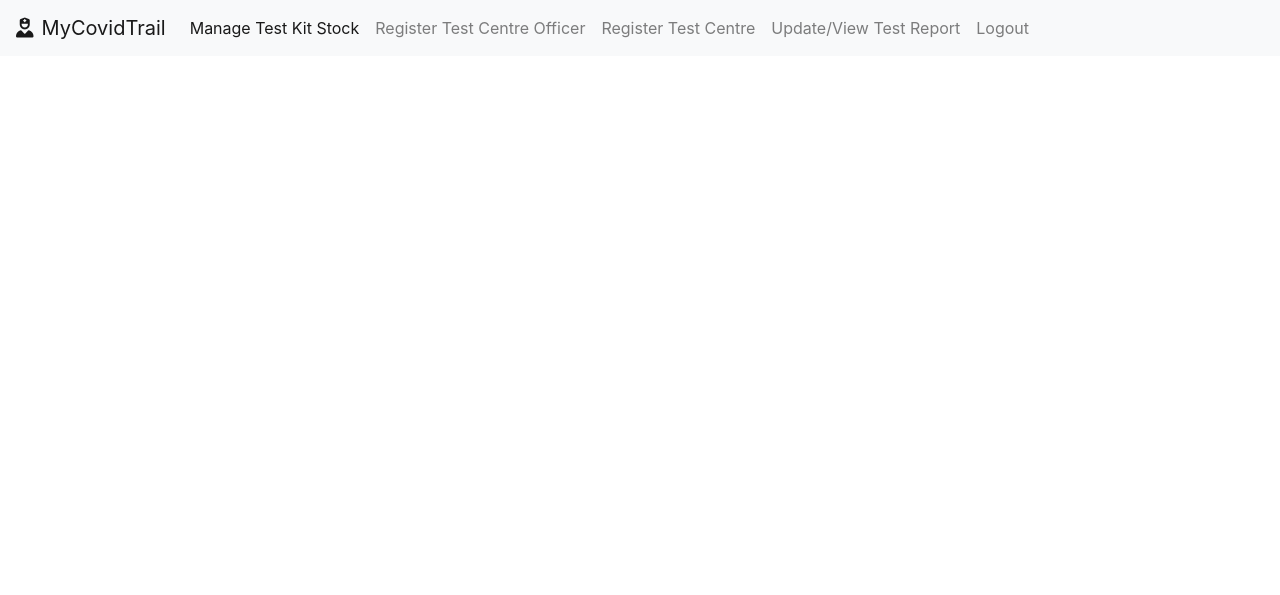
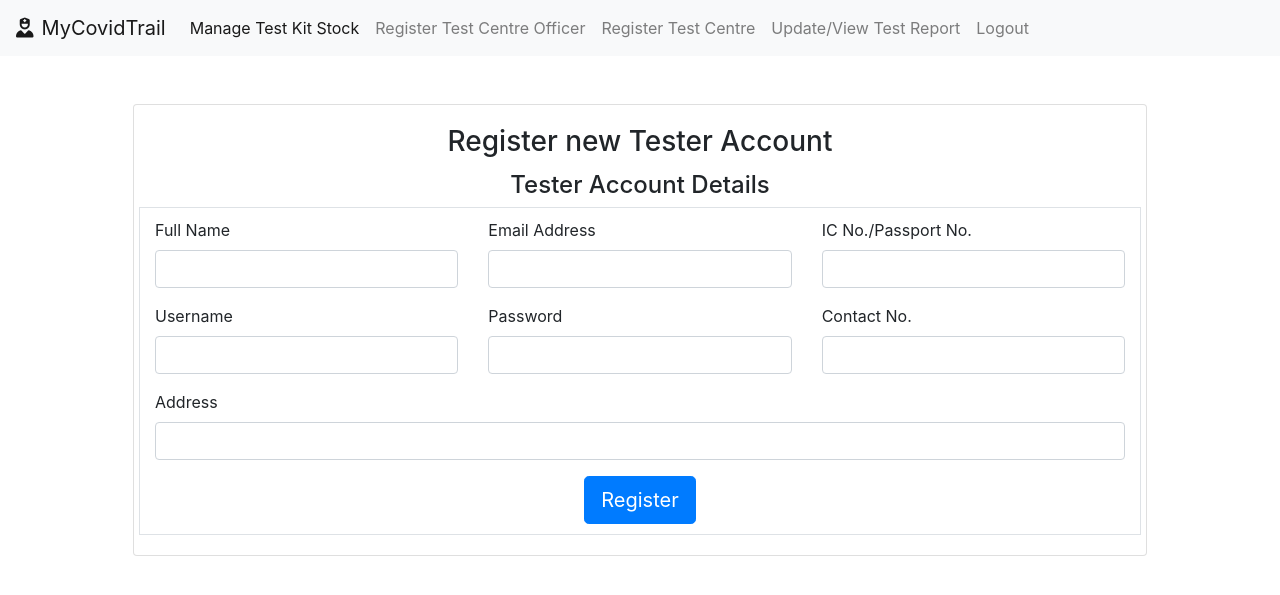
Before and after one commit to yikwah99/MyCovidTrail, a PHP site: page /officer-registerOfficer.php in a window 1280 px wide. Shown: the top 595 px of the page. Run offline with PHP 8.4, Linux system fonts and the light colour scheme; the visitor is signed in with stand-in values (Sample User, id 1); data comes from the database, SQL or seed files in the repository; some libraries are stand-ins or nearby versions.

Commit message:
Registration works, error message not working

```diff
--- a/php/officer-registerOfficer.php
+++ b/php/officer-registerOfficer.php
@@ -1,3 +1,33 @@
+<?php
+if(!isset($_SESSION))
+{
+    session_start();
+}
+include_once("database.php");
+$errormsg="";
+$officerResult = mysqli_query($con,"SELECT * from user, centreofficer WHERE user.username=centreofficer.username;");
+
+if(isset($_POST['submit'])){
+
+  $officerUsernameCheck = "select * from user,centreofficer WHERE user.username='".$_POST['username']."'  AND password='".$_POST['password']."'AND user.username=centreofficer.username;";
+  $officerUsernameCheckRow = mysqli_num_rows(mysqli_query($con,$officerUsernameCheck));
+
+  if ($officerUsernameCheckRow>0){
+    echo '<script>alert("That Username already exists!")</script>';
+  }
+  else{
+    $userInsertSql="INSERT INTO `user` (`username`, `password`, `name`, `email`, `address`, `identificationNo`, `contactNo`) VALUES ('".$_POST['username']."', '".$_POST['password']."', '".$_POST['name']."', '".$_POST['email']."',
+      '".$_POST['address']."', '".$_POST['identificationNo']."', '".$_POST['contactNo']."');";
+    mysqli_query($con,$userInsertSql);
+    $centreofficerInsertSql="INSERT INTO `centreofficer` (`username`, `position`, `workplace`) VALUES ('".$_POST['username']."', 'Tester', '".$_SESSION['testcentre']."');";
+    mysqli_query($con,$userInsertSql);
+    mysqli_query($con,$centreofficerInsertSql);
+
+  }
+}
+
+
+?>
 <!doctype html>
 <html lang="en">
   <head>
@@ -13,6 +43,65 @@
   <body>
     <!-- Navbar -->
     <?php include 'navbar.php';?>
+    <div class="container">
+      <div class="card m-5">
+        <form method="POST" action="#">
+          <div class='card-body'>
+            <h3 class="card-title text-center">Register new Tester Account</h3>
+            <h4 class=" text-center">Tester Account Details</h4>
+            <div class="row border" style="border:10px; padding-top: 10px">
+              <div class="col-md-4">
+                <div class="form-group">
+                  <label>Full Name</label>
+                  <input type="text" name="name" class="form-control"  placeholder="" >
+                </div>
+              </div>
+              <div class="col-md-4">
+                <div class="form-group">
+                  <label>Email Address</label>
+                  <input type="text" name="email" class="form-control"  placeholder="" >
+                </div>
+              </div>
+              <div class="col-md-4">
+                <div class="form-group">
+                  <label>IC No./Passport No.</label>
+                  <input type="text" name="identificationNo" class="form-control"  placeholder="" >
+                </div>
+              </div>
+              <div class="col-md-4">
+                <div class="form-group">
+                  <label>Username</label>
+                  <input type="text" name="username" class="form-control"  placeholder="" >
+                </div>
+              </div>
+              <div class="col-md-4">
+                <div class="form-group">
+                  <label>Password</label>
+                  <input type="password" name="password" class="form-control"  placeholder="" >
+                </div>
+              </div>
+              <div class="col-md-4">
+                <div class="form-group">
+                  <label>Contact No.</label>
+                  <input type="text" name="contactNo" class="form-control"  placeholder="" >
+                </div>
+              </div>
+              <div class="col-md-12">
+                <div class="form-group">
+                  <label>Address</label>
+                  <input type="text" name="address" class="form-control"  placeholder="" >
+                </div>
+              </div>
+              <div class="col-md-12 text-center">
+                <input type="submit" name="submit" value="Register" class="btn btn-primary btn-lg" style="margin-bottom:10px">
+              </div>
+
+            </div>
+          </div>
+        </form>
+      </div>
+    </div>
+
 
     <!-- Optional JavaScript -->
     <!-- jQuery first, then Popper.js, then Bootstrap JS -->
```
